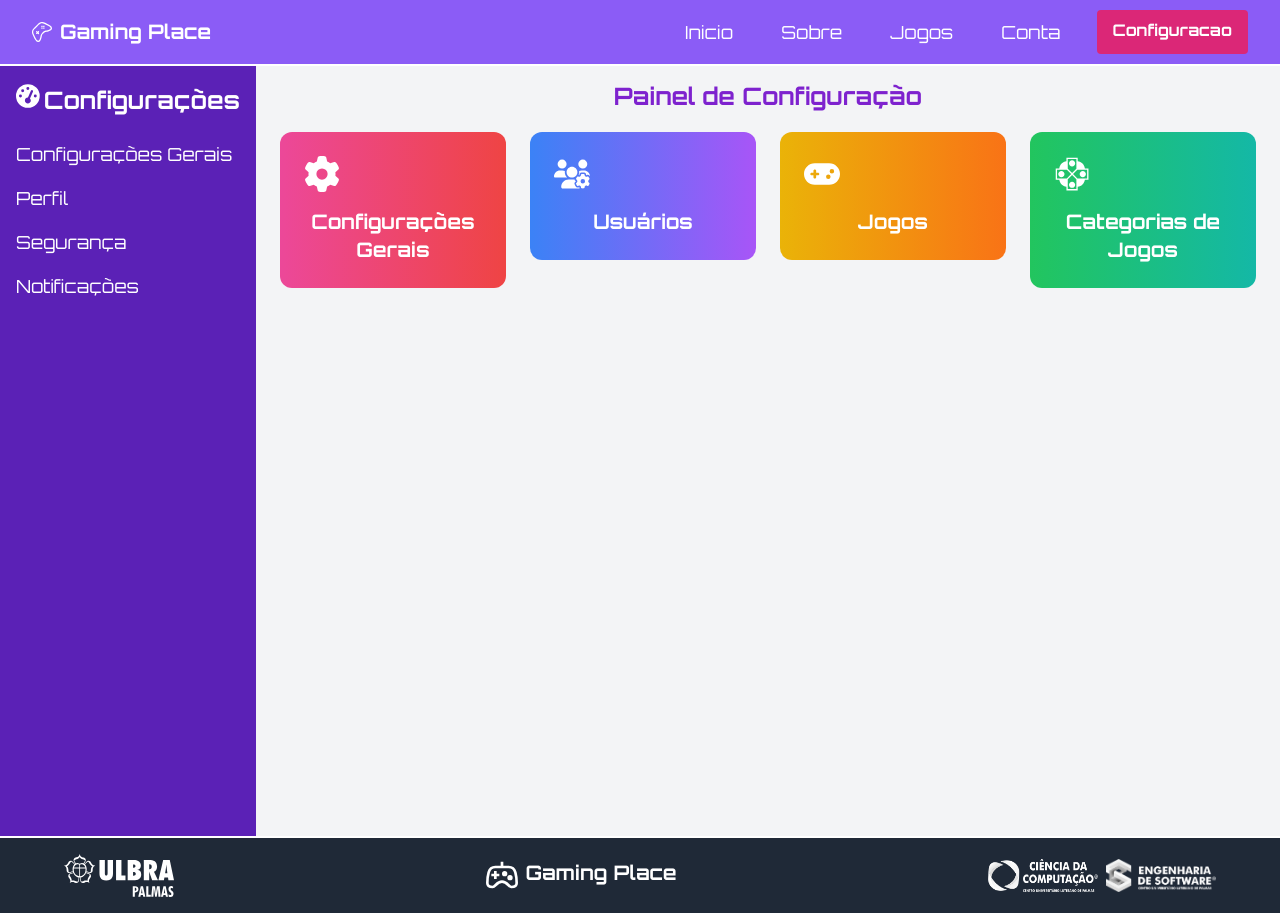
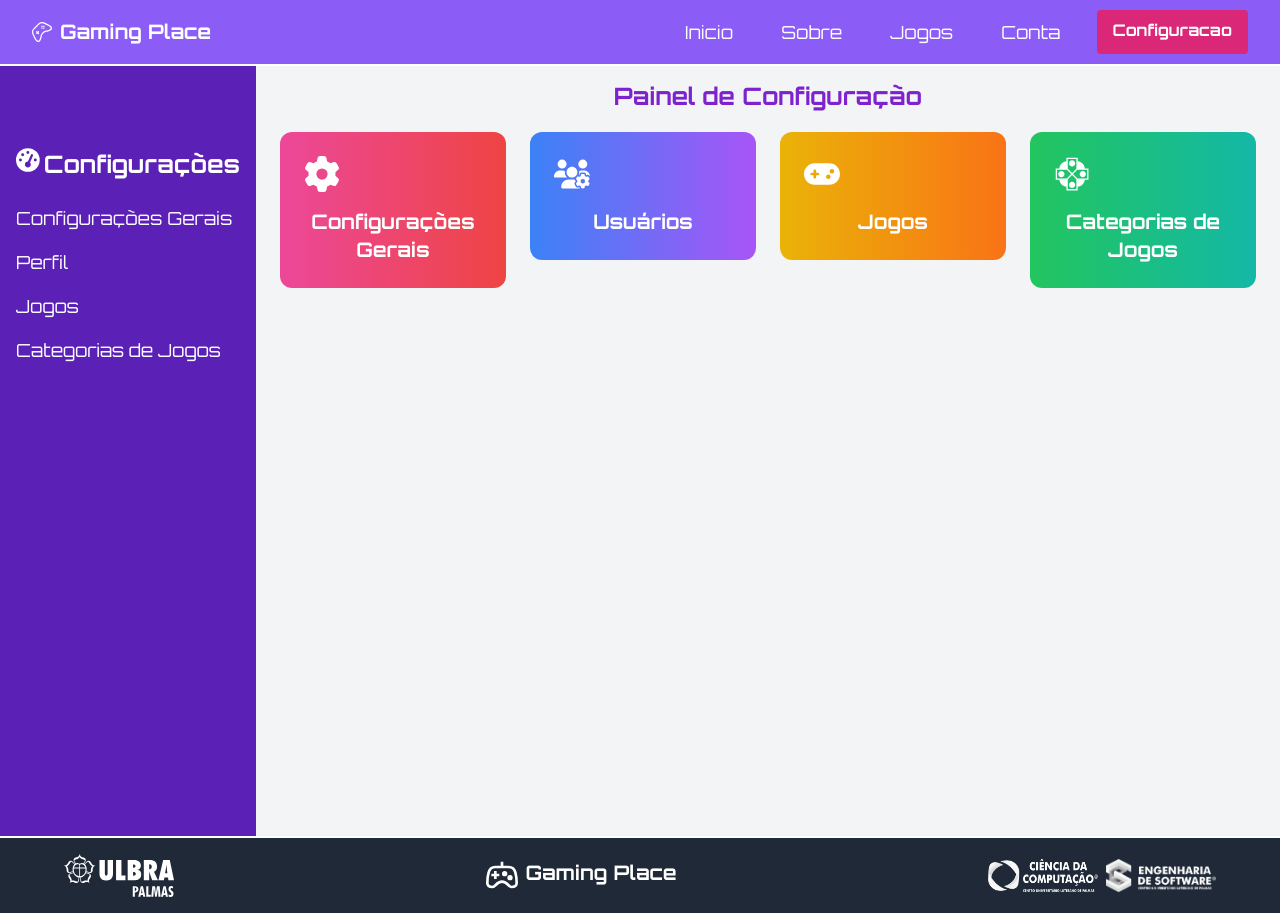
Before and after one commit to romarioulbra/gaming-place, a Next.js app: page /configuracao in a window 1280 px wide. Built offline with nearby package versions, Linux system fonts and the light colour scheme.

Commit message:
Update MenuLateral.tsx
Ajuste no Menu Lateral

```diff
--- a/src/app/components/MenuLateral.tsx
+++ b/src/app/components/MenuLateral.tsx
@@ -16,8 +16,7 @@ export default function Sidebar() {
     <>
       {/* Menu Lateral */}
       <aside className={`fixed top-0 left-0 w-64 bg-violet-800 text-white p-4 h-full transition-transform transform ${isOpen ? "translate-x-0" : "-translate-x-full"} sm:translate-x-0 sm:relative z-20`}>
-
-      <h3 className="text-2xl font-bold mb-6 mt-8 flex"> <FaGaugeHigh className='mr-1'/> Configurações</h3>
+          <h3 className="text-2xl font-bold mb-6 mt-24 flex"> <FaGaugeHigh className='mr-1'/> Configurações</h3>
           <ul className="space-y-4">
             <li>
               <Link href="/config/geral" className="block text-lg hover:text-blue-400 ">
@@ -31,12 +30,12 @@ export default function Sidebar() {
             </li>
             <li>
               <Link href="/config/seguranca" className="block text-lg hover:text-blue-400">
-              Segurança
+                Jogos
               </Link>
             </li>
             <li>
               <Link href="/config/notificacoes" className="block text-lg hover:text-blue-400">
-              Notificações
+                Categorias de Jogos
               </Link>
             </li>
           </ul>
```
Lines whose indentation alone changed are shown as unchanged.
